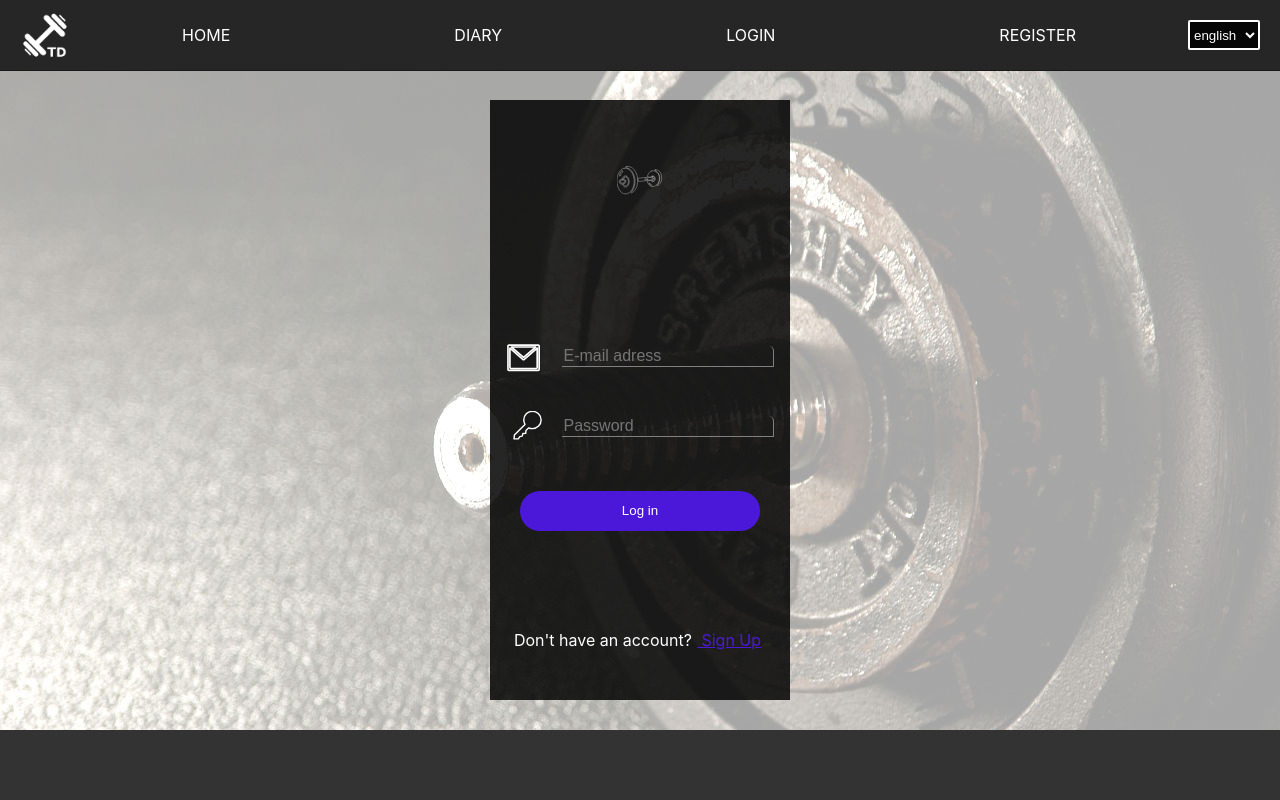
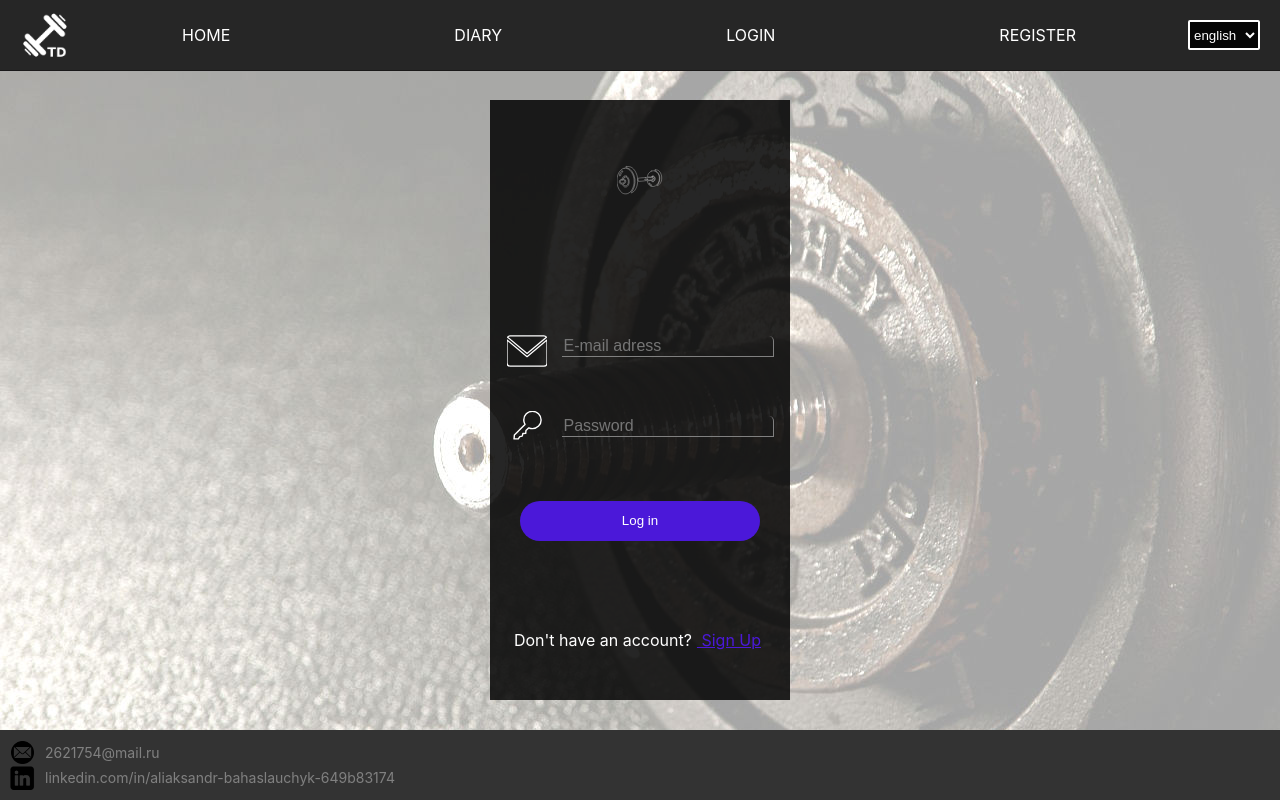
Before and after one commit to Shurap/workout, a React (Create React App) app: page /login in a window 1280 px wide. Built offline with nearby package versions, Linux system fonts and the light colour scheme.

Commit message:
finished validators for login

```diff
--- a/src/components/Footer/Footer.jsx
+++ b/src/components/Footer/Footer.jsx
@@ -1,9 +1,29 @@
 import React from 'react';
 import styles from './Footer.module.css';
+import mail from '../../images/mail.png'
+import linked from '../../images/linked_in.png'
 
 const Footer = () => {
-  return(
+  return (
     <div className={styles.footer}>
+      <div className={styles.wrapperMail}>
+        <div className={styles.wrapperImageMail}>
+          <img className={styles.imageMail} src={mail}></img>
+        </div>
+        <div className={styles.wrapperTextMail}>
+          2621754@mail.ru
+        </div>
+      </div>
+
+      <div className={styles.wrapperLinked}>
+        <div className={styles.wrapperImageLinked}>
+          <img className={styles.imageLinked} src={linked}></img>
+        </div>
+        <div className={styles.wrapperTextLinked}>
+          linkedin.com/in/aliaksandr-bahaslauchyk-649b83174
+        </div>
+      </div>
+
     </div>
   )
 }
--- a/src/components/Footer/Footer.module.css
+++ b/src/components/Footer/Footer.module.css
@@ -1,9 +1,68 @@
 .footer {
   /* border: 2px solid green; */
-  /* position: absolute; */
+  display: flex;
+  flex-direction: column;
+  justify-content: center;
+  align-items: flex-start;
   bottom: 0px;
-  /* clear: both; */
   background-color: rgba(0, 0, 0, 0.8);
   height: 70px;
   width: 100%;
+  font-size: 14px;
 }
+
+.wrapperMail {
+  /* border: 2px solid magenta; */
+  display: flex;
+  justify-content: center;
+  margin-left: 10px;
+}
+
+.wrapperImageMail {
+  /* border: 2px solid green; */
+  display: flex;
+  justify-content: center;
+  align-items: center;
+}
+
+.wrapperTextMail {
+  /* border: 2px solid blue; */
+  display: flex;
+  justify-content: center;
+  align-items: center;
+  color: gray;
+  margin-left: 10px;
+}
+
+.imageMail{
+  /* border: 2px solid red; */
+  width: 25px;
+}
+
+.wrapperLinked {
+  /* border: 2px solid magenta; */
+  display: flex;
+  justify-content: center;
+  margin-left: 10px;
+}
+
+.wrapperImageLinked {
+  /* border: 2px solid green; */
+  display: flex;
+  justify-content: center;
+  align-items: center;
+}
+
+.wrapperTextLinked {
+  /* border: 2px solid blue; */
+  display: flex;
+  justify-content: center;
+  align-items: center;
+  color: gray;
+  margin-left: 10px;
+}
+
+.imageLinked{
+  /* border: 2px solid red; */
+  width: 25px;
+}
--- a/src/components/PageLogIn/FormLogInRedux.jsx
+++ b/src/components/PageLogIn/FormLogInRedux.jsx
@@ -4,18 +4,19 @@ import { Field, reduxForm } from 'redux-form'
 import SvgPassword from '../common/svg/SvgPassword';
 import SvgMail from '../common/svg/SvgMail';
 import withTranslator from '../../hocs/withTranslator/withTranslator';
-import { required } from '../common/forms/validators'
+import { required, minLength, emailTrue } from '../common/forms/validators'
 import RenderTextField from '../common/forms/RenderTextField';
-
-// const requiredWithText = required('xxxcccxxx');
 
 const FormLogIn = (props) => {
 
-  const requiredWithText = useCallback(() => {
-    required('sssssssssssssssssss')
-  }, []);
+  const requiredWithText = useCallback(required(props.dictionary.errorRequired),
+    [props.dictionary.errorRequired]);
 
-  console.log('requiredWithText:', requiredWithText);
+  const minLengthwithText = useCallback(minLength(props.dictionary.errorminLength),
+    [props.dictionary.errorminLength])
+
+  const emailTrueText = useCallback(emailTrue(props.dictionary.erroremailTrue),
+  [props.dictionary.erroremailTrue])
 
   return (
     <form className={styles.formLogIn} onSubmit={props.handleSubmit}>
@@ -26,7 +27,7 @@ const FormLogIn = (props) => {
             className={styles.textInput}
             component={RenderTextField}
             name='email'
-            validate={[requiredWithText]}
+            validate={[requiredWithText, emailTrueText]}
             placeholder={props.dictionary.email}
             autoComplete="off"
           />
@@ -41,7 +42,7 @@ const FormLogIn = (props) => {
             className={styles.textInput}
             component={RenderTextField}
             name='password'
-            validate={[requiredWithText]}
+            validate={[requiredWithText, minLengthwithText]}
             placeholder={props.dictionary.password}
             autoComplete="off"
           />
--- a/src/components/PageLogIn/FormLogInRedux.module.css
+++ b/src/components/PageLogIn/FormLogInRedux.module.css
@@ -9,7 +9,7 @@
 .wrapperBlockInput {
   /* border: 2px solid blue; */
   display: flex;
-  margin-bottom: 30px;
+  margin-bottom: 40px;
   padding-left: 5px;
 }
 
--- a/src/components/common/forms/RenderTextField.module.css
+++ b/src/components/common/forms/RenderTextField.module.css
@@ -1,6 +1,6 @@
 .renderTextField {
+  /* border: 1px solid red; */
   position: relative;
-  /* border: 1px solid red; */
 }
 
 .errorHide {
@@ -13,13 +13,16 @@
   justify-content: center;
   position: absolute;
   height: 30px;
-  width: 200px;
+  width: 300px;
   top: -40px;
-  left: 40px;
+  left: -40px;
   background-color: rgba(0, 0, 0, 0);
   border: 2px solid orange;
+  text-shadow: 0 0 3px black;
   color: orange;
   border-radius: 5px;
+
+  box-shadow: 0 0 5px black;
 }
 
 .errorVisible:after {
@@ -28,10 +31,8 @@
     width: 0;
     height: 0;
     top: 30px;
-    left: 20px;
+    left: 40px;
     border: 10px solid;
-    /* border-color: orange rgba(0, 0, 0, 0.85) rgba(0, 0, 0, 0.85) rgba(0, 0, 0, 0.85); */
-
     border-color: orange rgba(0, 0, 0, 0) rgba(0, 0, 0, 0) rgba(0, 0, 0, 0);
 
 }
--- a/src/components/common/forms/validators.js
+++ b/src/components/common/forms/validators.js
@@ -4,7 +4,16 @@
 // }
 
 export const required = (text) => value => {
-  console.log('run function required:', text, value)
   if (value) return undefined;
   return text;
 }
+
+export const minLength = (text) => value => {
+  if (value && value.length < 7) return text;
+  return undefined;
+}
+
+export const emailTrue = (text) => value => {
+  if (value && !/^[A-Z0-9._%+-]+@[A-Z0-9.-]+\.[A-Z]{2,4}$/i.test(value)) return text;
+  return undefined;
+}
--- a/src/components/common/svg/SvgMail.jsx
+++ b/src/components/common/svg/SvgMail.jsx
@@ -4,15 +4,11 @@ import styles from './Svg.module.css';
 const SvgMail = () => {
   return (
     <div className={styles.wrapperSvg}>
-      <svg className={styles.svg} x="0px" y="0px" viewBox="0 0 24 24" height="40px" width="40px">
-        <path className={styles.path} strokeWidth="1"
-        d="M19.291,3.026c0.002-0.15-0.053-0.301-0.167-0.415c-0.122-0.122-0.286-0.172-0.444-0.161H1.196
-        c-0.16-0.011-0.322,0.039-0.444,0.161C0.637,2.725,0.583,2.875,0.585,3.026c0,0.003-0.002,0.006-0.002,0.009v14.032
-        c0,0.322,0.262,0.584,0.585,0.584h17.54c0.322,0,0.584-0.262,0.584-0.584V3.035C19.292,3.032,19.291,3.029,19.291,3.026z
-         M17.147,3.619l-7.21,6.251L2.728,3.619H17.147z M18.122,15.896c0,0.323-0.261,0.584-0.584,0.584H2.337
-        c-0.323,0-0.585-0.261-0.585-0.584V4.292l7.732,6.704c0.013,0.017,0.019,0.035,0.034,0.052c0.115,0.114,0.268,0.169,0.419,0.166
-        c0.151,0.003,0.304-0.052,0.419-0.166c0.015-0.017,0.021-0.035,0.034-0.052l7.731-6.704V15.896z"/>
-
+      <svg className={styles.svg} x="0px" y="0px" viewBox="0 0 64 64" height="40px" width="40px">
+        <path className={styles.path} strokeWidth="2"
+        d="M63.125 9.977a5.004 5.004 0 00-4.131-2.194H5.006c-1.676 0-3.158.842-4.067 2.117l31.16 25.982L63.125 9.977z"/>
+        <path className={styles.path} strokeWidth="2"
+        d="M.006 14.328v36.889c0 2.75 2.25 5 5 5h53.988c2.75 0 5-2.25 5-5V14.461L32.099 41.09.006 14.328z"/>
       </svg>
     </div>
   )
--- a/src/hocs/withTranslator/dictionary.js
+++ b/src/hocs/withTranslator/dictionary.js
@@ -16,6 +16,8 @@ const dictionary = {
     loginText: 'Don\'t have an account?',
     loginSignUp: ' Sign Up',
     errorRequired: 'Field is required',
+    errorminLength: 'Must be more than 7 characters',
+    erroremailTrue: 'Invalid email address',
   },
   'ru': {
     text: 'какой-то текст какой-то текст какой-то текст какой-то текст какой-то текст какой-то текст какой-то текст какой-то текст какой-то текст ',
@@ -35,6 +37,8 @@ const dictionary = {
     loginText: 'Нет аккаунта?',
     loginSignUp: ' Регистрация',
     errorRequired: 'Поле обязательно для заполнения',
+    errorminLength: 'Должно быть больше 7 символов',
+    erroremailTrue: 'Неправильный адрес почты',
   }
 }
 
```
Also changed, not shown: src/components/common/forms/RenderTextField.jsx (+1 -6 lines), src/images/linked_in.png (added), src/images/mail.png (added).
